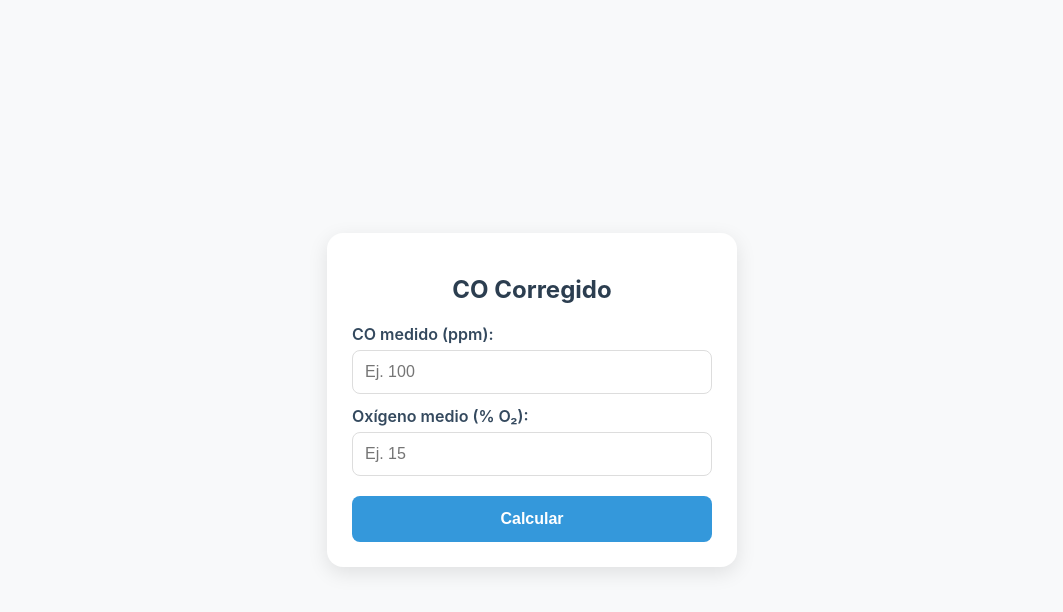
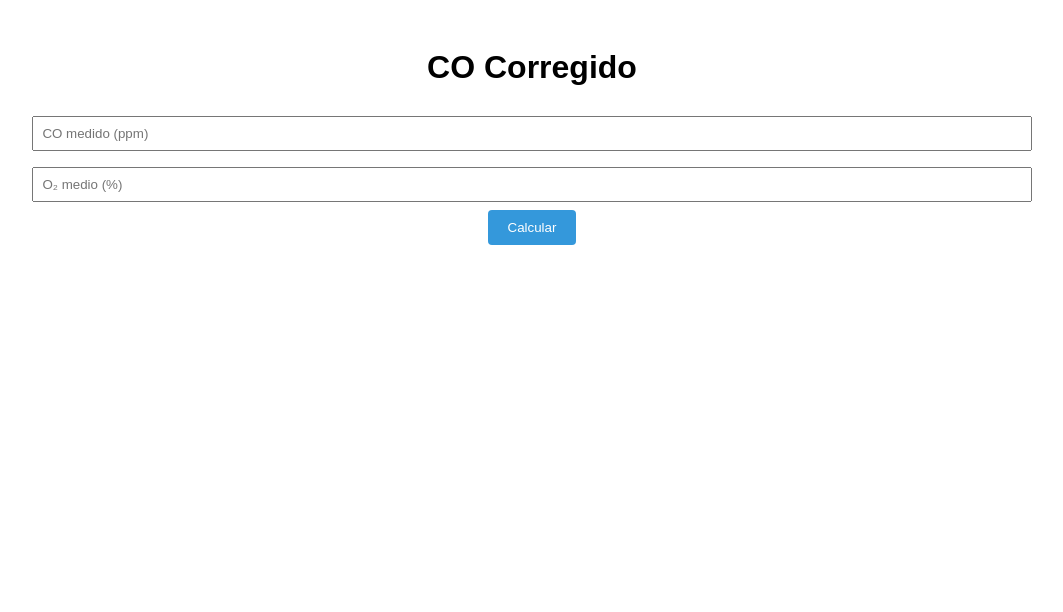
Before and after one commit to whoissif/whoisif.github.io, a plain HTML site: page index.html in a window 1280 px wide. Shown: the whole page, without its empty margins (108-1171 px from the left). Drawn offline with Linux system fonts and the light colour scheme.

Commit message:
Update index.html

```diff
--- a/index.html
+++ b/index.html
@@ -4,119 +4,32 @@
   <meta charset="UTF-8" />
   <meta name="viewport" content="width=device-width, initial-scale=1.0"/>
   <title>CO Corregido</title>
-  <link rel="manifest" href="manifest.json">
-  <meta name="theme-color" content="#3498db">
-  <link rel="icon" href="icono-192.png">
   <style>
-    body {
-      font-family: -apple-system, BlinkMacSystemFont, 'Segoe UI', Roboto, sans-serif;
-      background: #f8f9fa;
-      display: flex;
-      justify-content: center;
-      align-items: center;
-      height: 100vh;
-      margin: 0;
-    }
-    .container {
-      background: white;
-      padding: 25px;
-      border-radius: 16px;
-      box-shadow: 0 6px 20px rgba(0,0,0,0.1);
-      width: 90%;
-      max-width: 360px;
-    }
-    h1 {
-      text-align: center;
-      color: #2c3e50;
-      font-size: 1.5em;
-      margin-bottom: 20px;
-    }
-    label {
-      display: block;
-      margin-top: 12px;
-      font-weight: 600;
-      color: #34495e;
-    }
-    input {
-      width: 100%;
-      padding: 12px;
-      margin-top: 6px;
-      border: 1px solid #ddd;
-      border-radius: 8px;
-      box-sizing: border-box;
-      font-size: 16px;
-    }
-    button {
-      width: 100%;
-      padding: 14px;
-      background: #3498db;
-      color: white;
-      border: none;
-      border-radius: 8px;
-      font-size: 16px;
-      font-weight: bold;
-      margin-top: 20px;
-      cursor: pointer;
-    }
-    button:hover { background: #2980b9; }
-    .resultado {
-      margin-top: 20px;
-      padding: 14px;
-      background: #e3f2fd;
-      border-radius: 8px;
-      text-align: center;
-      font-size: 18px;
-      font-weight: bold;
-      color: #0d47a1;
-      display: none;
-    }
-    .error {
-      color: #e53935;
-      font-size: 14px;
-      margin-top: 8px;
-      display: none;
-    }
+    body { font-family: sans-serif; text-align: center; padding: 20px; }
+    input { padding: 8px; margin: 8px; width: 80%; }
+    button { padding: 10px 20px; background: #3498db; color: white; border: none; border-radius: 4px; }
+    .res { margin-top: 20px; font-weight: bold; color: #2c3e50; }
   </style>
 </head>
 <body>
-  <div class="container">
-    <h1>CO Corregido</h1>
-
-    <label for="co">CO medido (ppm):</label>
-    <input type="number" id="co" placeholder="Ej. 100" step="any">
-
-    <label for="o2">Oxígeno medio (% O₂):</label>
-    <input type="number" id="o2" placeholder="Ej. 15" step="any">
-    <div class="error" id="error"></div>
-
-    <button onclick="calcular()">Calcular</button>
-    <div class="resultado" id="resultado"></div>
-  </div>
+  <h1>CO Corregido</h1>
+  <input type="number" id="co" placeholder="CO medido (ppm)">
+  <input type="number" id="o2" placeholder="O₂ medio (%)">
+  <br>
+  <button onclick="calc()">Calcular</button>
+  <div class="res" id="out"></div>
 
   <script>
-    function calcular() {
+    function calc() {
       const co = parseFloat(document.getElementById('co').value);
       const o2 = parseFloat(document.getElementById('o2').value);
-      const error = document.getElementById('error');
-      const res = document.getElementById('resultado');
-
-      error.style.display = 'none';
-      res.style.display = 'none';
-
-      if (isNaN(co) || isNaN(o2)) {
-        error.textContent = 'Ingrese valores numéricos.';
-        error.style.display = 'block';
+      const out = document.getElementById('out');
+      if (isNaN(co) || isNaN(o2) || o2 >= 21 || o2 < 0 || co < 0) {
+        out.textContent = 'Error: datos inválidos';
         return;
       }
-      if (o2 >= 21 || o2 < 0 || co < 0) {
-        error.textContent = 'O₂ debe estar entre 0 y 21 (sin incluir 21).';
-        error.style.display = 'block';
-        return;
-      }
-
-      const corregido = (21 * co) / (21 - o2);
-      res.textContent = `CO corregido: ${corregido.toFixed(2)} ppm`;
-      res.style.display = 'block';
+      const r = (21 * co) / (21 - o2);
+      out.textContent = 'CO corregido: ' + r.toFixed(2) + ' ppm';
     }
   </script>
 </body>
```
